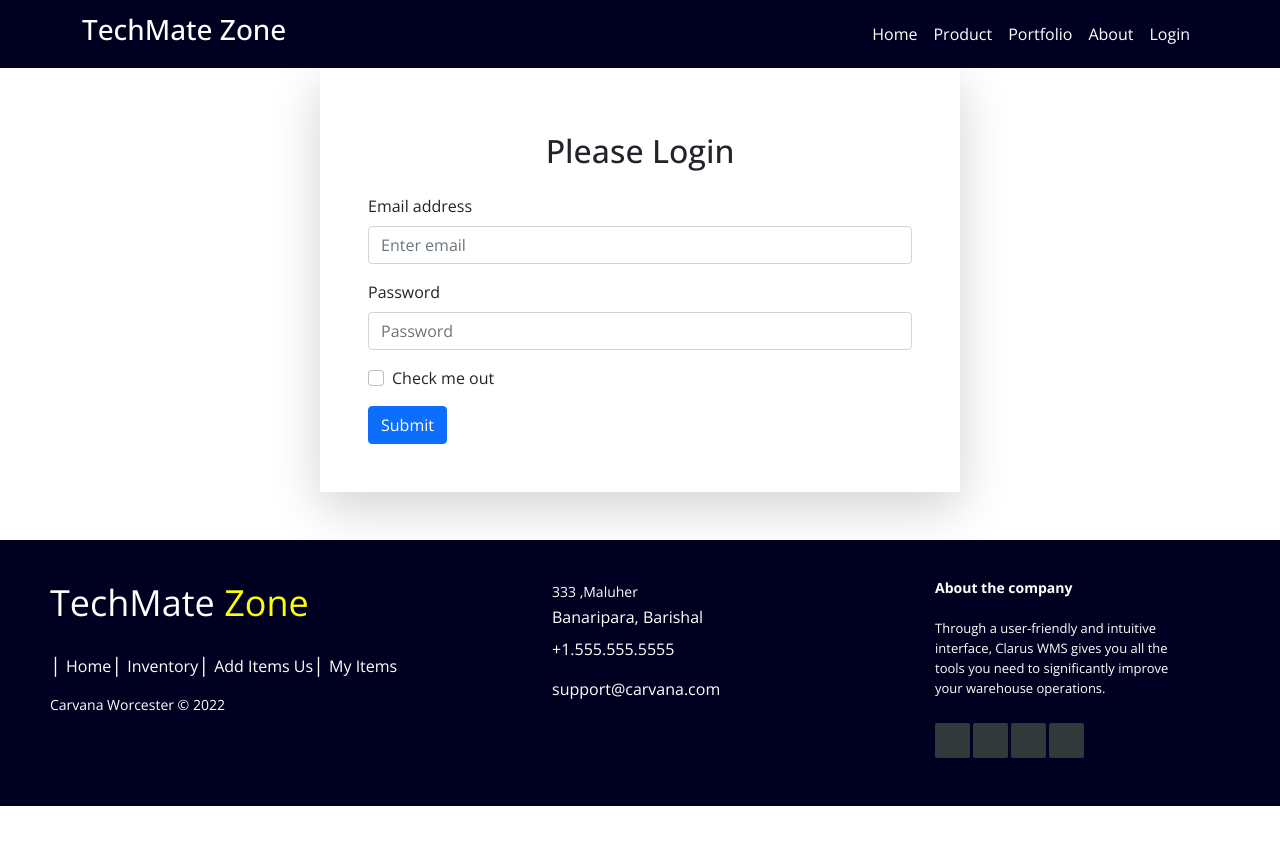
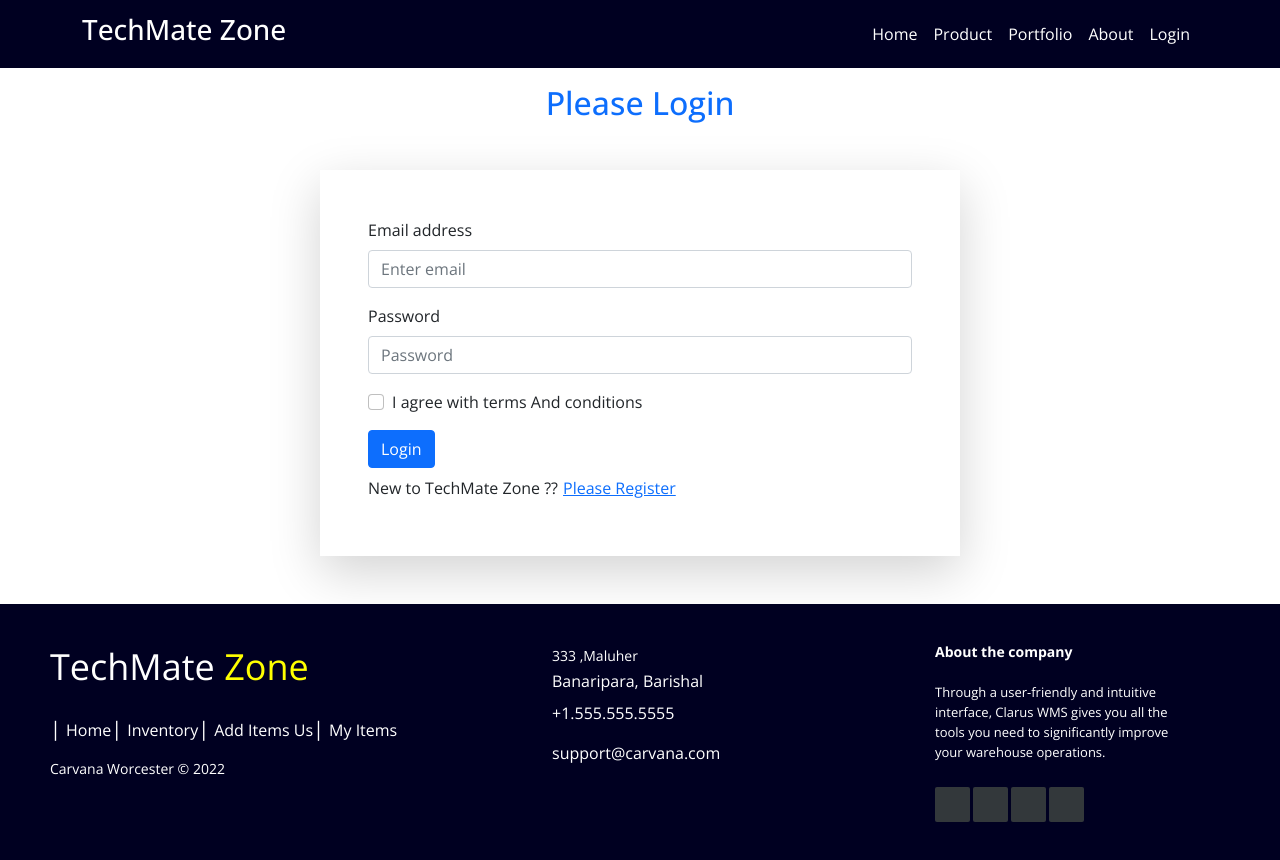
Before and after one commit to web-altaf-1/techmate-zone, a React (Create React App) app: page /login in a window 1280 px wide. Shown: the top 860 px of the page. Before the commit the page ends 806 px from the top, so only its background shows below. Built offline with nearby package versions, Linux system fonts and the light colour scheme; no server answers.

Commit message:
loading component added

```diff
--- a/src/components/Login/Login/Login.js
+++ b/src/components/Login/Login/Login.js
@@ -1,31 +1,76 @@
 import React from 'react';
 import { Button, Form } from 'react-bootstrap';
+import { Link, useLocation, useNavigate } from 'react-router-dom';
 import './Login.css';
+import { useSignInWithEmailAndPassword } from 'react-firebase-hooks/auth';
+import auth from '../../../firebase.init';
+import Loading from '../../Shared/Loading/Loading';
 
 const Login = () => {
+    const navigate = useNavigate();
+    const location = useLocation();
+    const [
+        signInWithEmailAndPassword,
+        user,
+        loading,
+        error,
+    ] = useSignInWithEmailAndPassword(auth);
+    let errorElement;
 
 
+    let from = location.state?.from?.pathname || "/";
+
+    if (loading) {
+        return <Loading></Loading>
+    }
+    if (user) {
+        navigate(from, { replace: true });
+    }
+
+    if (error) {
+        errorElement = <p className='text-danger'>Error: {error.message}</p>
+    };
+
+    const handleSubmit = event => {
+        event.preventDefault();
+        const email = event.target.email.value;
+        const password = event.target.password.value;
+        console.log(email, password);
+        signInWithEmailAndPassword(email, password)
+    }
+
     return (
-        <div className='w-50 mx-auto shadow-lg p-5 mb-5'>
-            <h2 className='text-center py-3'>Please Login</h2>
-            <Form>
+        <div className=''>
+            <h2 className='text-center text-primary my-3'>Please Login</h2>
+            <div className='w-50 mx-auto shadow-lg p-5 bg-white my-5'>
+                <Form className='' onSubmit={handleSubmit}>
                     <Form.Group className="mb-3" controlId="formBasicEmail">
                         <Form.Label>Email address</Form.Label>
-                    <Form.Control type="email" placeholder="Enter email" />
-
+                        <Form.Control type="email" placeholder="Enter email" name='email' autoComplete='off' required />
                     </Form.Group>
 
                     <Form.Group className="mb-3" controlId="formBasicPassword">
                         <Form.Label>Password</Form.Label>
-                    <Form.Control type="password" placeholder="Password" />
+                        <Form.Control type="password" placeholder="Password" autoComplete='off' required name='password' />
                     </Form.Group>
                     <Form.Group className="mb-3" controlId="formBasicCheckbox">
-                    <Form.Check type="checkbox" label="Check me out" />
+                        <Form.Check type="checkbox" label="I agree with terms And conditions" required />
                     </Form.Group>
+                    {errorElement}
                     <Button variant="primary" type="submit">
-                    Submit
+                        Login
                     </Button>
+                    <br />
+                    <Form.Label className='mt-2'>New to TechMate Zone ??
+                    </Form.Label>
+                    <Link style={{ marginLeft: '5px' }} to='/register'>Please Register</Link>
+                    <br />
+
                 </Form>
+
+                {/* social login here */}
+            </div>
+
         </div>
     );
 };
--- a/src/components/Login/Register/Register.js
+++ b/src/components/Login/Register/Register.js
@@ -1,20 +1,42 @@
 import React from 'react';
 import { Button, Form } from 'react-bootstrap';
+import { useCreateUserWithEmailAndPassword } from 'react-firebase-hooks/auth';
 import { Link } from 'react-router-dom';
+import auth from '../../../firebase.init';
 
 const Register = () => {
+    const [
+        createUserWithEmailAndPassword,
+        user,
+        loading,
+        error,
+      ] = useCreateUserWithEmailAndPassword(auth);
+
+    const handleCreateUser = event =>{
+        event.preventDefault();
+        const name = event.target.name.value;
+        const email = event.target.email.value;
+        const password = event.target.password.value;
+
+        createUserWithEmailAndPassword(email,password)
+
+        if(user){
+
+        }
+    }
+
 
     return (
         <div className=''>
             <h2 className='text-center text-primary my-3'>Please Register</h2>
-            <Form className='w-50 mx-auto shadow-lg p-5 bg-white mb-5' >
+            <Form onSubmit={handleCreateUser} className='w-50 mx-auto shadow-lg p-5 bg-white mb-5' >
                 <Form.Group className="mb-3" controlId="formBasicEmail">
                     <Form.Label>Your Name</Form.Label>
                     <Form.Control type="text" placeholder="Enter Your Name" name='name' autoComplete='off' required />
                 </Form.Group>
                 <Form.Group className="mb-3" controlId="formBasicEmail">
                     <Form.Label>Email address</Form.Label>
-                    <Form.Control type="email" placeholder="Enter email" name='email' autoComplete='off' required />
+                    <Form.Control type="email" placeholder="Enter email" name='email' autoComplete='on' required />
                 </Form.Group>
 
 
--- /dev/null
+++ b/src/components/Shared/Loading/Loading.js
@@ -0,0 +1,13 @@
+import React from 'react';
+
+const Loading = () => {
+    return (
+        <div className="d-flex justify-content-center align-items-center">
+            <div className="spinner-border" role="status">
+                <span className="visually-hidden">Loading...</span>
+            </div>
+        </div>
+    );
+};
+
+export default Loading;
--- a/src/firebase.init.js
+++ b/src/firebase.init.js
@@ -6,12 +6,12 @@ import {getAuth} from 'firebase/auth';
 
 // Your web app's Firebase configuration
 const firebaseConfig = {
-  apiKey: process.env.REACT_APP_apiKey,
-  authDomain: process.env.REACT_APP_authDomain,
-  projectId: process.env.REACT_APP_projectId,
-  storageBucket: process.env.REACT_APP_storageBucket,
-  messagingSenderId: process.env.REACT_APP_messagingSenderId,
-  appId: process.env.REACT_APP_appId
+  apiKey: process.env.REACT_APP_API_KEY,
+  authDomain: process.env.REACT_APP_AUTH_DOMAIN,
+  projectId: process.env.REACT_APP_PROJECT_ID,
+  storageBucket: process.env.REACT_APP_STORAGE_BUCKET,
+  messagingSenderId: process.env.REACT_APP_MESSAGING_SENDER_ID,
+  appId: process.env.REACT_APP_APP_ID
 };
 
 // Initialize Firebase
```
Lines whose indentation alone changed are shown as unchanged.
